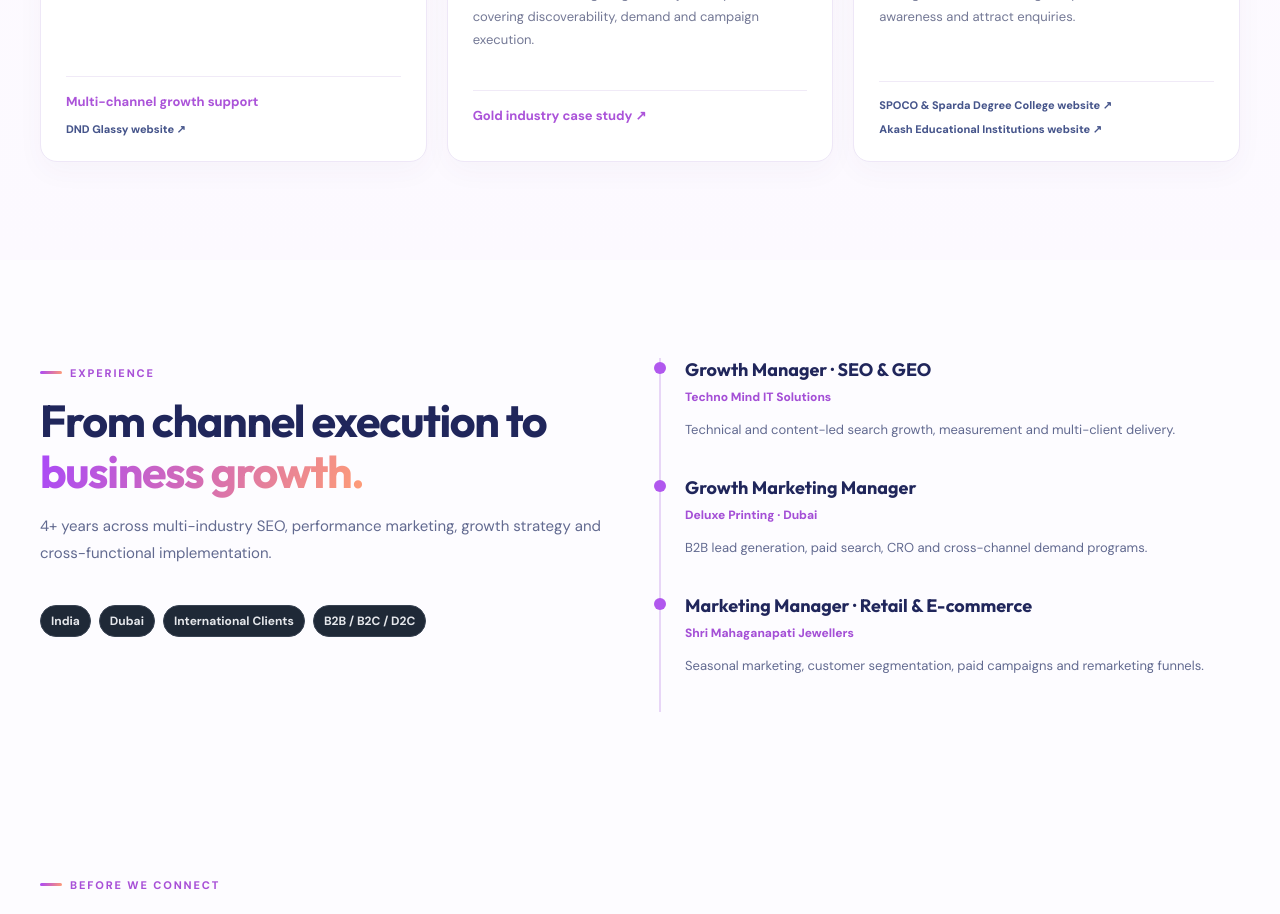
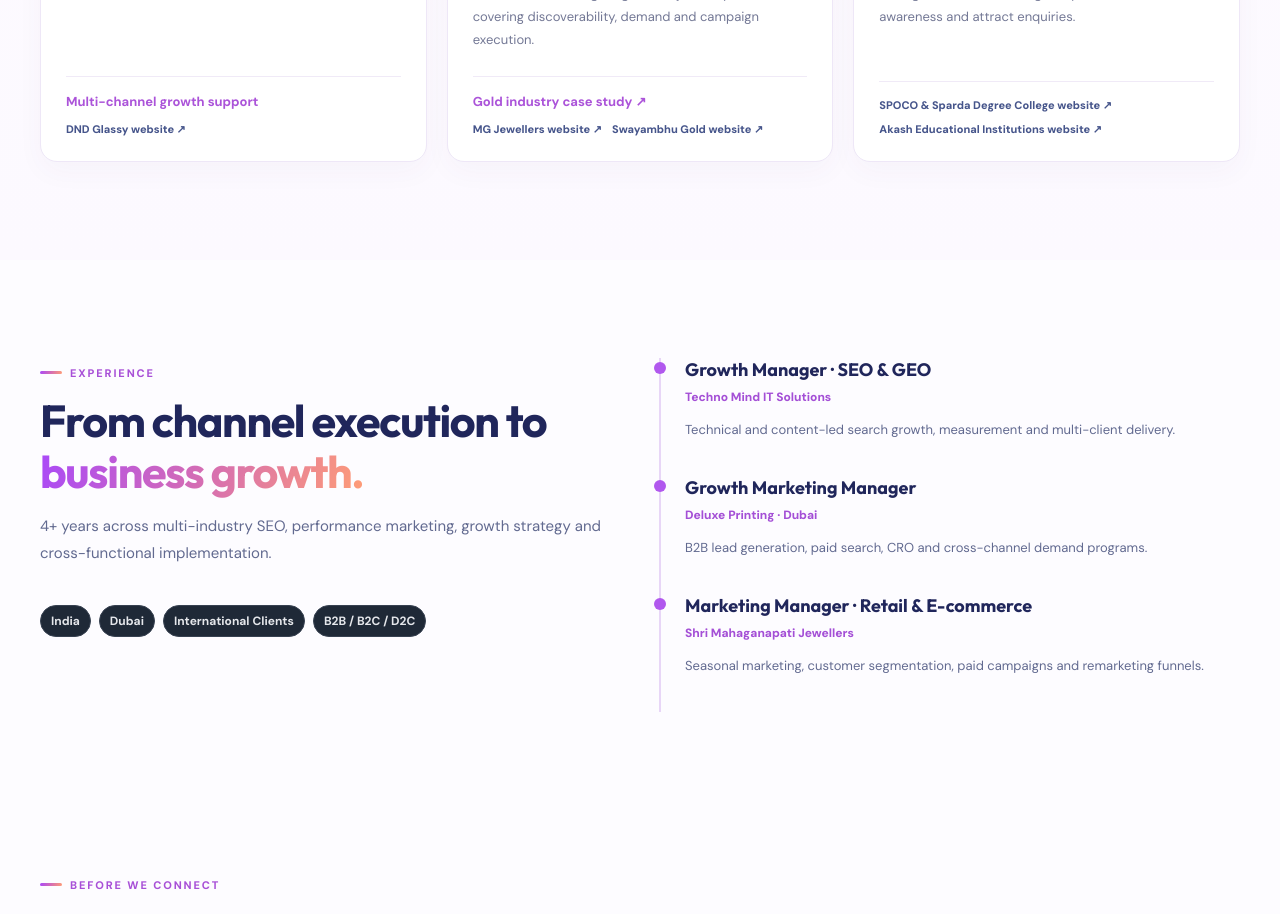
Before and after one commit to MarutiKhapar/portfoliok, a Next.js app: page / in a window 1280 px wide. Shown: the part 4040-4954 px from the top of the page. Built offline with nearby package versions, Linux system fonts and the light colour scheme.

Commit message:
Add both jewellery company websites to the project card

```diff
--- a/app/components/home/Projects.js
+++ b/app/components/home/Projects.js
@@ -408,6 +408,10 @@ export default function Projects() {
               <strong>
                 <a href="/work/b2c/goldandretail">Gold industry case study <span aria-hidden="true">↗</span></a>
               </strong>
+              <div className="project-links">
+                <a href="https://mgjewellers.co.in/" target="_blank" rel="noopener noreferrer">MG Jewellers website <span aria-hidden="true">↗</span></a>
+                <a href="https://www.swayambhugold.com/" target="_blank" rel="noopener noreferrer">Swayambhu Gold website <span aria-hidden="true">↗</span></a>
+              </div>
             </div>
           </article>
           <article
```
